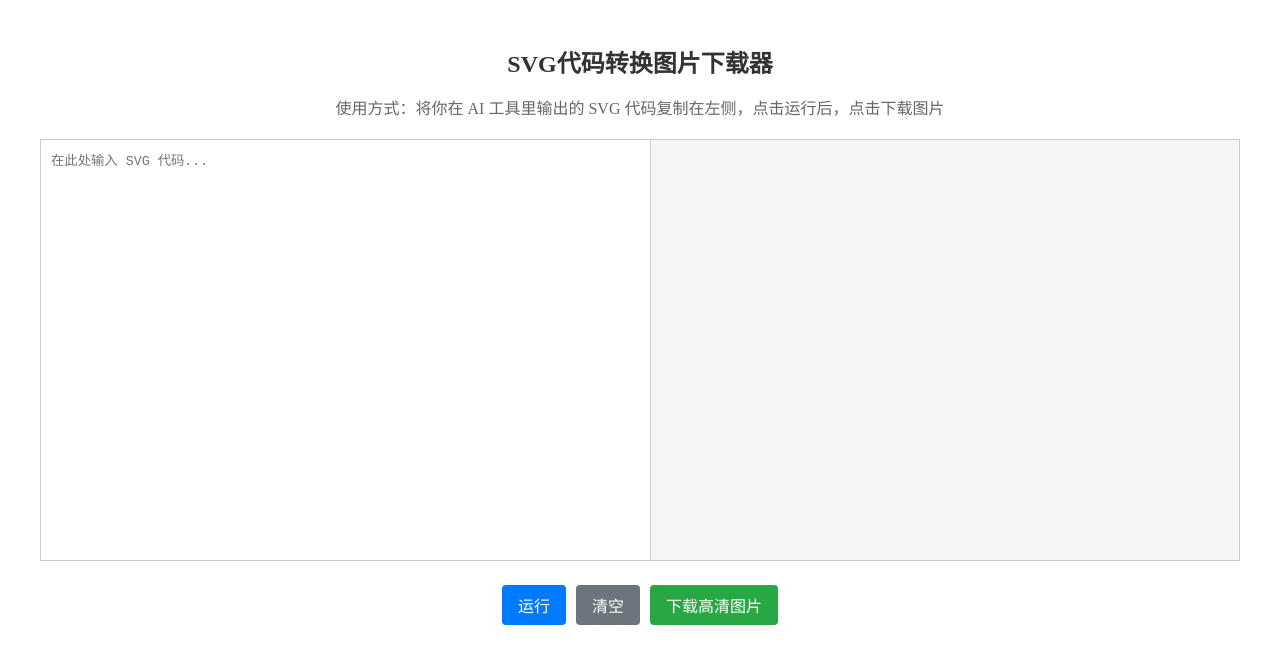
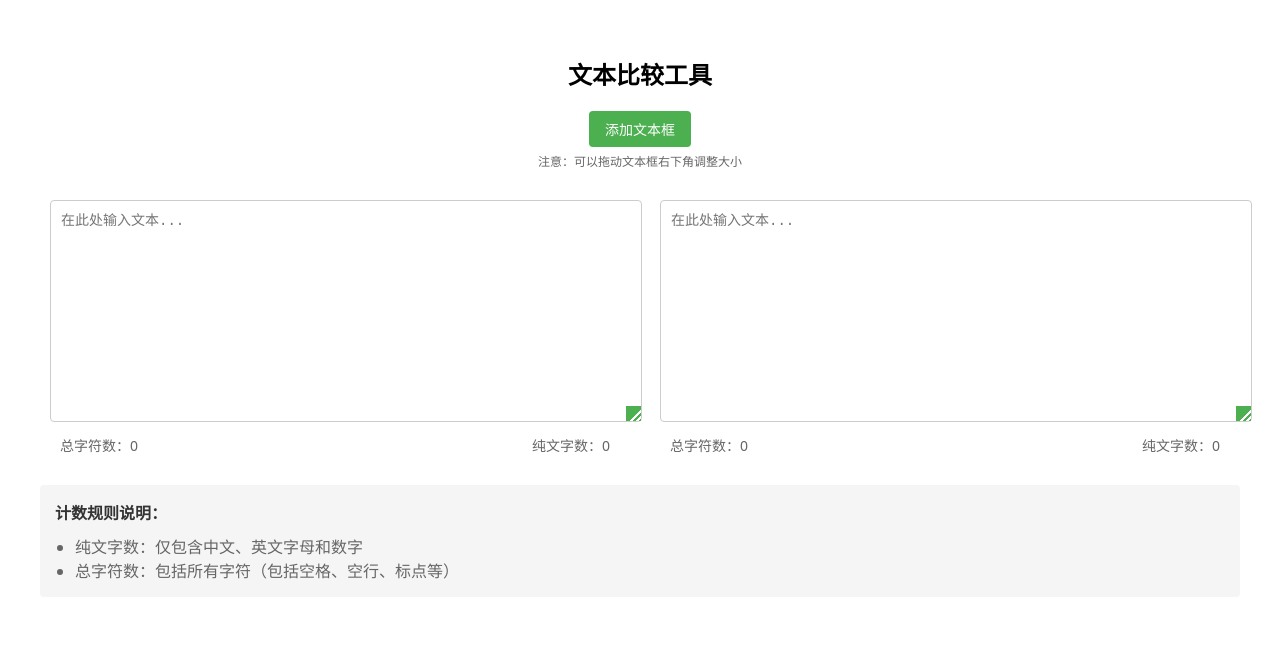
Before and after one commit to duoyuan666/-, a plain HTML site: page index.html in a window 1280 px wide. Drawn offline with nearby package versions, Linux system fonts and the light colour scheme.

Commit message:
Update index.html

```diff
--- a/index.html
+++ b/index.html
@@ -1,251 +1,236 @@
 <!DOCTYPE html>
-<html lang="zh-CN">
+<html lang="zh">
 <head>
-  <meta charset="UTF-8">
-  <meta name="viewport" content="width=device-width, initial-scale=1.0">
-  <title>SVG 查看器</title>
-  <style>
-    .container {
-      max-width: 1200px;
-      margin: 0 auto;
-      padding: 20px;
-    }
+    <meta charset="UTF-8">
+    <meta name="viewport" content="width=device-width, initial-scale=1.0">
+    <title>文本比较工具</title>
+    <style>
+        body {
+            margin: 0;
+            padding: 20px;
+            font-family: system-ui, -apple-system, sans-serif;
+        }
 
-    .title {
-      text-align: center;
-      margin-bottom: 20px;
-      color: #333;
-    }
+        .main-container {
+            max-width: 100%;
+            margin: 0 auto;
+            padding: 20px;
+            box-sizing: border-box;
+        }
 
-    .title h1 {
-      margin-bottom: 10px;
-      font-size: 24px;
-    }
+        .text-boxes {
+            display: flex;
+            flex-wrap: wrap;
+            gap: 20px;
+            margin-bottom: 20px;
+            overflow: visible;
+            align-items: flex-start;
+        }
 
-    .title p {
-      color: #666;
-      font-size: 16px;
-    }
+        .title {
+            text-align: center;
+            margin-bottom: 20px;
+            font-size: 24px;
+            font-weight: bold;
+        }
 
-    .content {
-      display: grid;
-      grid-template-columns: 1fr 1fr;
-      gap: 20px;
-    }
+        .buttons {
+            text-align: center;
+            margin-bottom: 20px;
+        }
 
-    .input-area {
-      grid-column: 1;
-    }
+        .btn {
+            padding: 8px 16px;
+            margin: 0 5px;
+            border: none;
+            border-radius: 4px;
+            cursor: pointer;
+            font-size: 14px;
+        }
 
-    .preview-area {
-      grid-column: 2;
-      border: 1px solid #ccc;
-      height: 400px;
-      display: flex;
-      align-items: center;
-      justify-content: center;
-      padding: 10px;
-      background: #f5f5f5;
-      position: relative;
-    }
+        .btn-add {
+            background-color: #4CAF50;
+            color: white;
+        }
 
-    #svg-input {
-      width: 100%;
-      height: 400px;
-      padding: 10px;
-      border: 1px solid #ccc;
-      resize: none;
-    }
+        .text-box {
+            flex: 1;
+            min-width: 300px;
+            position: relative;
+            margin: 10px;
+            overflow: visible;
+            z-index: 1;
+            transition: z-index 0s;
+        }
 
-    #svg-preview {
-      width: 100%;
-      height: 100%;
-      display: flex;
-      align-items: center;
-      justify-content: center;
-      overflow: hidden;
-    }
+        .text-box:hover,
+        .text-box:focus-within {
+            z-index: 2;
+        }
 
-    .controls {
-      grid-column: 1 / -1;
-      display: flex;
-      gap: 10px;
-      justify-content: center;
-      margin-top: 20px;
-    }
+        textarea {
+            width: 100%;
+            min-width: 300px;
+            height: 200px;
+            min-height: 100px;
+            padding: 10px;
+            border: 1px solid #ccc;
+            border-radius: 4px;
+            resize: both;
+            overflow: auto;
+            white-space: pre-wrap;
+            word-wrap: break-word;
+            font-size: 14px;
+            line-height: 1.5;
+            position: relative;
+            background: white;
+        }
 
-    button {
-      padding: 8px 16px;
-      border: none;
-      border-radius: 4px;
-      cursor: pointer;
-      font-size: 16px;
-      transition: opacity 0.2s;
-    }
+        textarea:hover,
+        textarea:focus {
+            z-index: 2;
+            border-color: #4CAF50;
+            outline: none;
+            box-shadow: 0 0 0 1px rgba(74, 175, 80, 0.2);
+        }
 
-    #run-btn {
-      background-color: #007bff;
-      color: white;
-    }
+        .word-count {
+            margin-top: 8px;
+            font-size: 14px;
+            color: #666;
+            display: flex;
+            justify-content: space-between;
+            padding: 0 10px;
+        }
 
-    #clear-btn {
-      background-color: #6c757d;
-      color: white;
-    }
+        .counting-rules {
+            margin-top: 20px;
+            padding: 15px;
+            background-color: #f5f5f5;
+            border-radius: 4px;
+        }
 
-    #download-png-btn {
-      background-color: #28a745;
-      color: white;
-    }
+        .counting-rules h3 {
+            margin: 0 0 10px 0;
+            font-size: 16px;
+            color: #333;
+        }
 
-    button:hover {
-      opacity: 0.9;
-    }
+        .counting-rules ul {
+            margin: 0;
+            padding-left: 20px;
+            color: #666;
+        }
 
-    #svg-preview svg {
-      max-width: 100%;
-      max-height: 100%;
-    }
-  </style>
+        .resize-hint {
+            text-align: center;
+            color: #666;
+            font-size: 12px;
+            margin-top: 5px;
+        }
+
+        textarea {
+            width: 100%;
+            min-width: 300px;
+            height: 200px;
+            min-height: 100px;
+            padding: 10px;
+            border: 1px solid #ccc;
+            border-radius: 4px;
+            resize: both;
+            overflow: auto;
+            white-space: pre-wrap;
+            word-wrap: break-word;
+            font-size: 14px;
+            line-height: 1.5;
+            position: relative;
+            background: white;
+        }
+
+        textarea::-webkit-resizer {
+            position: relative;
+            background:
+                linear-gradient(-45deg,
+                    #4CAF50 0px, #4CAF50 2px,
+                    transparent 2px, transparent 4px,
+                    #4CAF50 4px, #4CAF50 6px,
+                    transparent 6px, transparent 8px,
+                    #4CAF50 8px, #4CAF50 10px
+                );
+            border-color: #4CAF50;
+        }
+    </style>
+    <script src="https://cdnjs.cloudflare.com/ajax/libs/react/17.0.2/umd/react.production.min.js"></script>
+    <script src="https://cdnjs.cloudflare.com/ajax/libs/react-dom/17.0.2/umd/react-dom.production.min.js"></script>
+    <script src="https://cdnjs.cloudflare.com/ajax/libs/babel-standalone/6.26.0/babel.min.js"></script>
 </head>
 <body>
-  <div class="container">
-    <div class="title">
-      <h1>SVG代码转换图片下载器</h1>
-      <p>使用方式：将你在 AI 工具里输出的 SVG 代码复制在左侧，点击运行后，点击下载图片</p>
-    </div>
-    <div class="content">
-      <div class="input-area">
-        <textarea id="svg-input" placeholder="在此处输入 SVG 代码..."></textarea>
-      </div>
-      <div class="preview-area">
-        <div id="svg-preview"></div>
-      </div>
-    </div>
-    <div class="controls">
-      <button id="run-btn">运行</button>
-      <button id="clear-btn">清空</button>
-      <button id="download-png-btn">下载高清图片</button>
-    </div>
-  </div>
+    <div id="root"></div>
 
-  <script>
-    window.addEventListener('load', () => {
-      console.log('页面加载完成');
+    <script type="text/babel">
+        const { useState } = React;
 
-      // 获取DOM元素
-      const svgInput = document.getElementById('svg-input');
-      const svgPreview = document.getElementById('svg-preview');
-      const runBtn = document.getElementById('run-btn');
-      const clearBtn = document.getElementById('clear-btn');
-      const downloadPngBtn = document.getElementById('download-png-btn');
+        function TextComparisonTool() {
+            const [textBoxes, setTextBoxes] = useState([
+                { id: 1, text: '' },
+                { id: 2, text: '' }
+            ]);
 
-      // 确保所有元素都被正确获取
-      console.log('输入框:', svgInput);
-      console.log('预览区:', svgPreview);
-      console.log('运行按钮:', runBtn);
+            const addTextBox = () => {
+                const newId = Math.max(...textBoxes.map(box => box.id)) + 1;
+                setTextBoxes([...textBoxes, { id: newId, text: '' }]);
+            };
 
-      // 运行按钮点击事件
-      runBtn.addEventListener('click', () => {
-        const svgCode = svgInput.value.trim();
-        if (svgCode) {
-          try {
-            if (!svgCode.includes('<svg')) {
-              alert('请输入有效的SVG代码！');
-              return;
-            }
-            svgPreview.innerHTML = svgCode;
-          } catch (error) {
-            console.error('更新预览时出错:', error);
-            alert('处理SVG代码时出错，请检查代码格式是否正确！');
-          }
-        } else {
-          alert('请先输入SVG代码！');
-        }
-      });
+            const handleTextChange = (id, newText) => {
+                setTextBoxes(textBoxes.map(box =>
+                    box.id === id ? { ...box, text: newText } : box
+                ));
+            };
 
-      // 清空按钮点击事件
-      clearBtn.addEventListener('click', () => {
-        svgInput.value = '';
-        svgPreview.innerHTML = '';
-      });
+            const getCharCount = (text) => {
+                return text.length;
+            };
 
-      // 下载高清PNG按钮点击事件
-      downloadPngBtn.addEventListener('click', async () => {
-        const svg = svgPreview.querySelector('svg');
-        if (!svg) {
-          alert('请先预览SVG！');
-          return;
+            const getPureTextCount = (text) => {
+                return Array.from(text.replace(/[^\u4e00-\u9fa5a-zA-Z0-9]/g, '')).length;
+            };
+
+            return (
+                <div className="main-container">
+                    <h1 className="title">文本比较工具</h1>
+                    <div className="buttons">
+                        <button className="btn btn-add" onClick={addTextBox}>添加文本框</button>
+                        <div className="resize-hint">注意：可以拖动文本框右下角调整大小</div>
+                    </div>
+
+                    <div className="text-boxes">
+                        {textBoxes.map((box, index) => (
+                            <div key={box.id} className="text-box">
+                                <textarea
+                                    value={box.text}
+                                    onChange={(e) => handleTextChange(box.id, e.target.value)}
+                                    placeholder="在此处输入文本..."
+                                />
+                                <div className="word-count">
+                                    <span>总字符数：{getCharCount(box.text)}</span>
+                                    <span>纯文字数：{getPureTextCount(box.text)}</span>
+                                </div>
+                            </div>
+                        ))}
+                    </div>
+
+                    <div className="counting-rules">
+                        <h3>计数规则说明：</h3>
+                        <ul>
+                            <li>纯文字数：仅包含中文、英文字母和数字</li>
+                            <li>总字符数：包括所有字符（包括空格、空行、标点等）</li>
+                        </ul>
+                    </div>
+                </div>
+            );
         }
 
-        try {
-          // 从 viewBox 获取原始尺寸
-          const viewBox = svg.getAttribute('viewBox');
-          let width, height;
-
-          if (viewBox) {
-            const [, , w, h] = viewBox.split(/[\s,]+/).map(Number);
-            width = w;
-            height = h;
-          } else {
-            // 如果没有 viewBox，使用当前尺寸
-            width = svg.clientWidth || svg.getBoundingClientRect().width;
-            height = svg.clientHeight || svg.getBoundingClientRect().height;
-          }
-
-          // 使用4倍超清缩放
-          const scale = 4;
-
-          // 创建Canvas
-          const canvas = document.createElement('canvas');
-          canvas.width = width * scale;
-          canvas.height = height * scale;
-          const ctx = canvas.getContext('2d');
-
-          // 设置最高质量
-          ctx.imageSmoothingEnabled = true;
-          ctx.imageSmoothingQuality = 'high';
-
-          // 将SVG转换为图片数据，添加尺寸信息
-          const svgData = new XMLSerializer().serializeToString(svg);
-          const svgBlob = new Blob([svgData], {type: 'image/svg+xml;charset=utf-8'});
-          const url = URL.createObjectURL(svgBlob);
-
-          // 创建图片对象
-          const img = new Image();
-
-          // 等待图片加载
-          await new Promise((resolve, reject) => {
-            img.onload = resolve;
-            img.onerror = reject;
-            img.src = url;
-          });
-
-          // 清空画布
-          ctx.clearRect(0, 0, canvas.width, canvas.height);
-
-          // 使用高质量绘制
-          ctx.drawImage(img, 0, 0, canvas.width, canvas.height);
-
-          // 使用最高质量设置导出PNG
-          const pngUrl = canvas.toDataURL('image/png', 1.0);
-
-          // 创建下载链接
-          const a = document.createElement('a');
-          a.href = pngUrl;
-          a.download = 'image_4k.png';
-          document.body.appendChild(a);
-          a.click();
-          document.body.removeChild(a);
-
-          // 清理资源
-          URL.revokeObjectURL(url);
-        } catch (error) {
-          console.error('下载PNG时出错:', error);
-          alert('下载图片过程出错，请重试！');
-        }
-      });
-    });
-  </script>
+        ReactDOM.render(<TextComparisonTool />, document.getElementById('root'));
+    </script>
 </body>
 </html>
```
